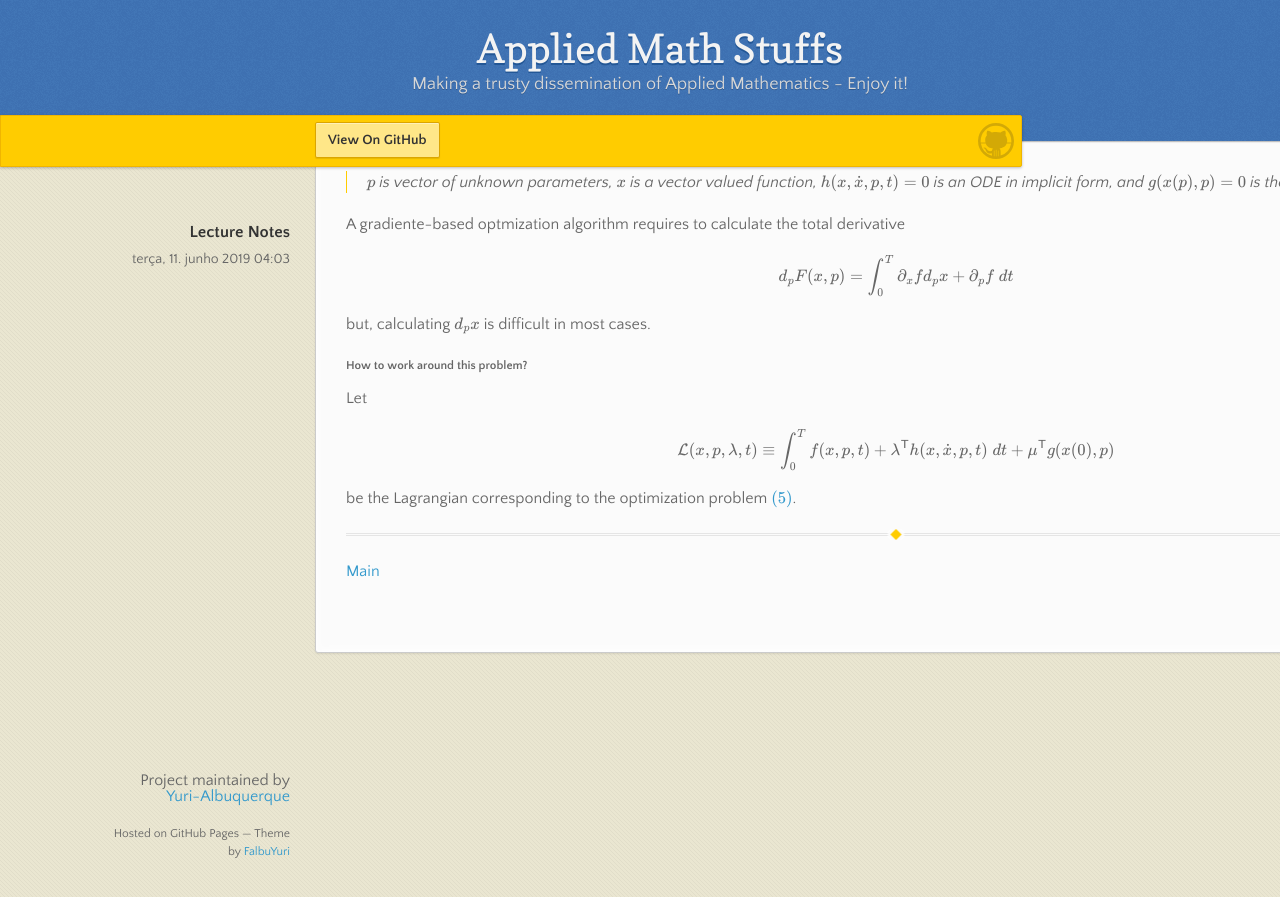
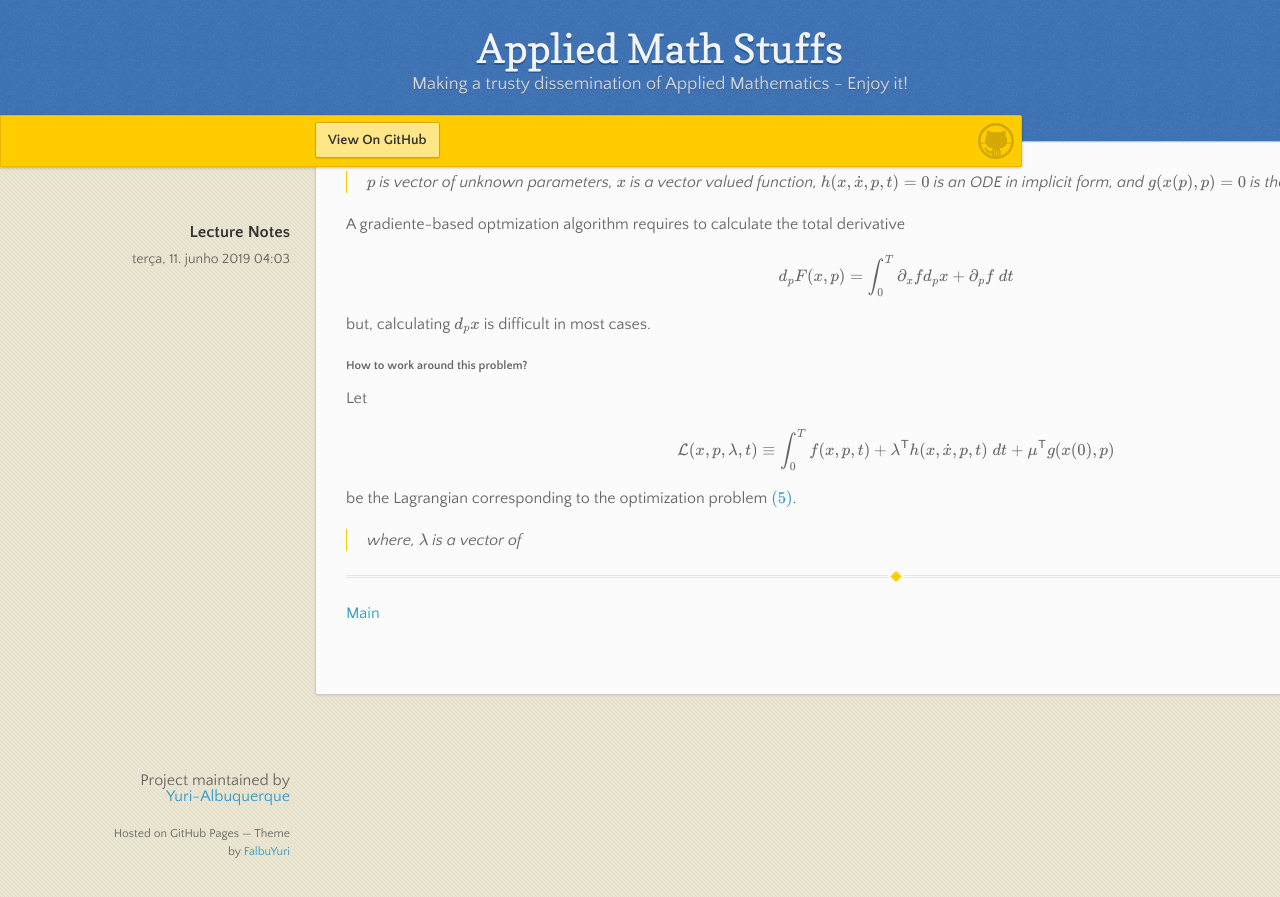
Before and after one commit to Yuri-Albuquerque/yuri_blog, a Jekyll site: the page built from theAdjointMethod.md, in a window 1280 px wide and 900 px high, scrolled down 1838 px. Shown: the top 897 px of the window. Built offline with Jekyll 4.4.1, drawn with Linux system fonts in a browser that asks for light colours; our own code applies the rules of GitHub Pages for plain Markdown files; formulas are drawn with MathJax 3.

Commit message:
adding text

```diff
--- a/theAdjointMethod.md
+++ b/theAdjointMethod.md
@@ -102,11 +102,13 @@ Let
 
 $$
 \begin{align}
-\mathcal{L}(x,p,\lambda,t)&\equiv \int_0^T f(x,p,t)+\lambda^{\mathsf{T}}h(x,\dot{x},p,t)\; dt +\mu^{\mathsf{T}}g(x(0),p)
+\mathcal{L}(x,p,\lambda,t)&\equiv \int_0^T f(x,p,t)+\lambda^{\mathsf{T}}h(x,\dot{x},p,t)\; dt +\mu^{\mathsf{T}}g(x(0),p)\label{lagrangian}
 \end{align}
 $$
 
 be the Lagrangian corresponding to the optimization problem $\eqref{mainOptProblem}$.
+
+> where, $\lambda$ is a vector of
 
 
 
```
